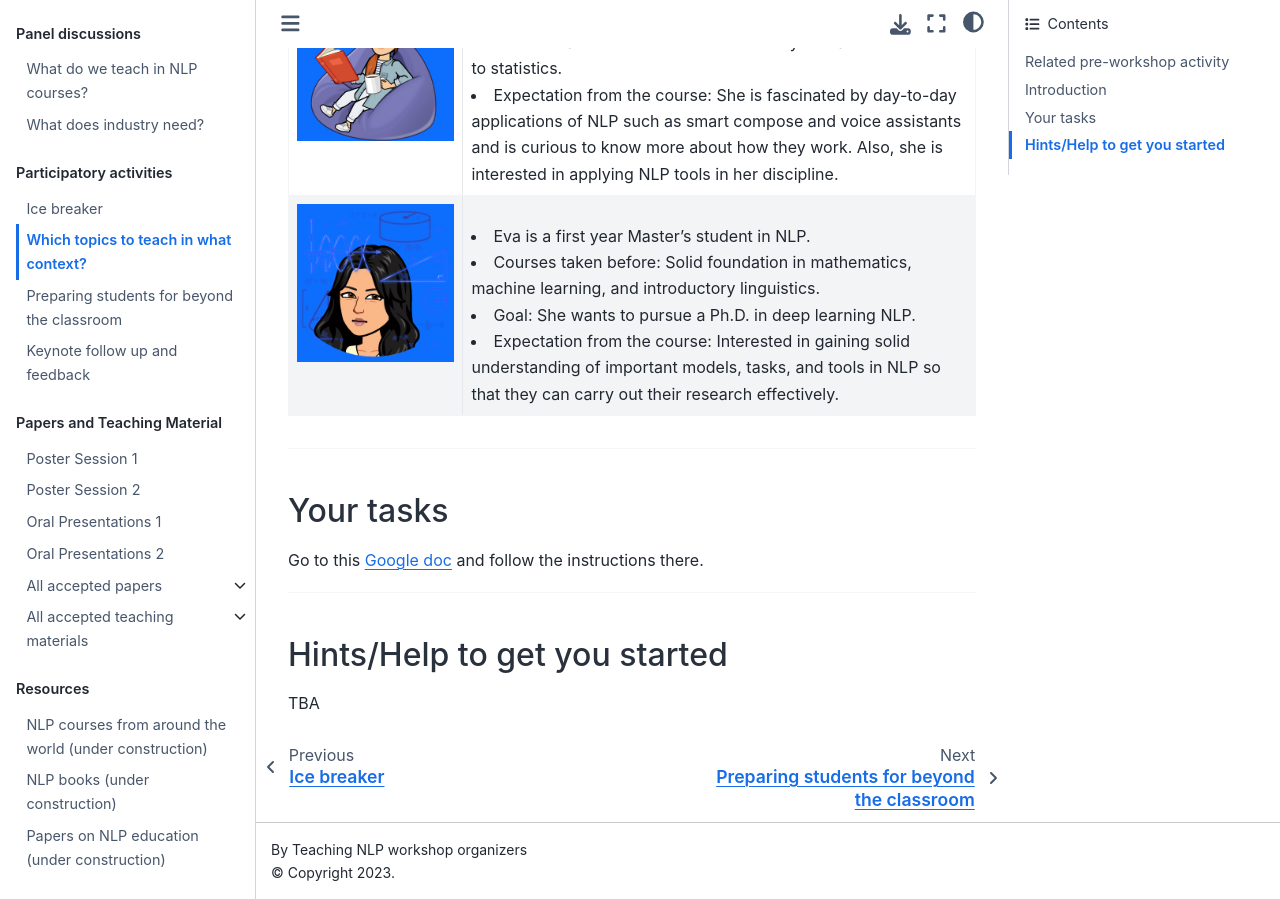
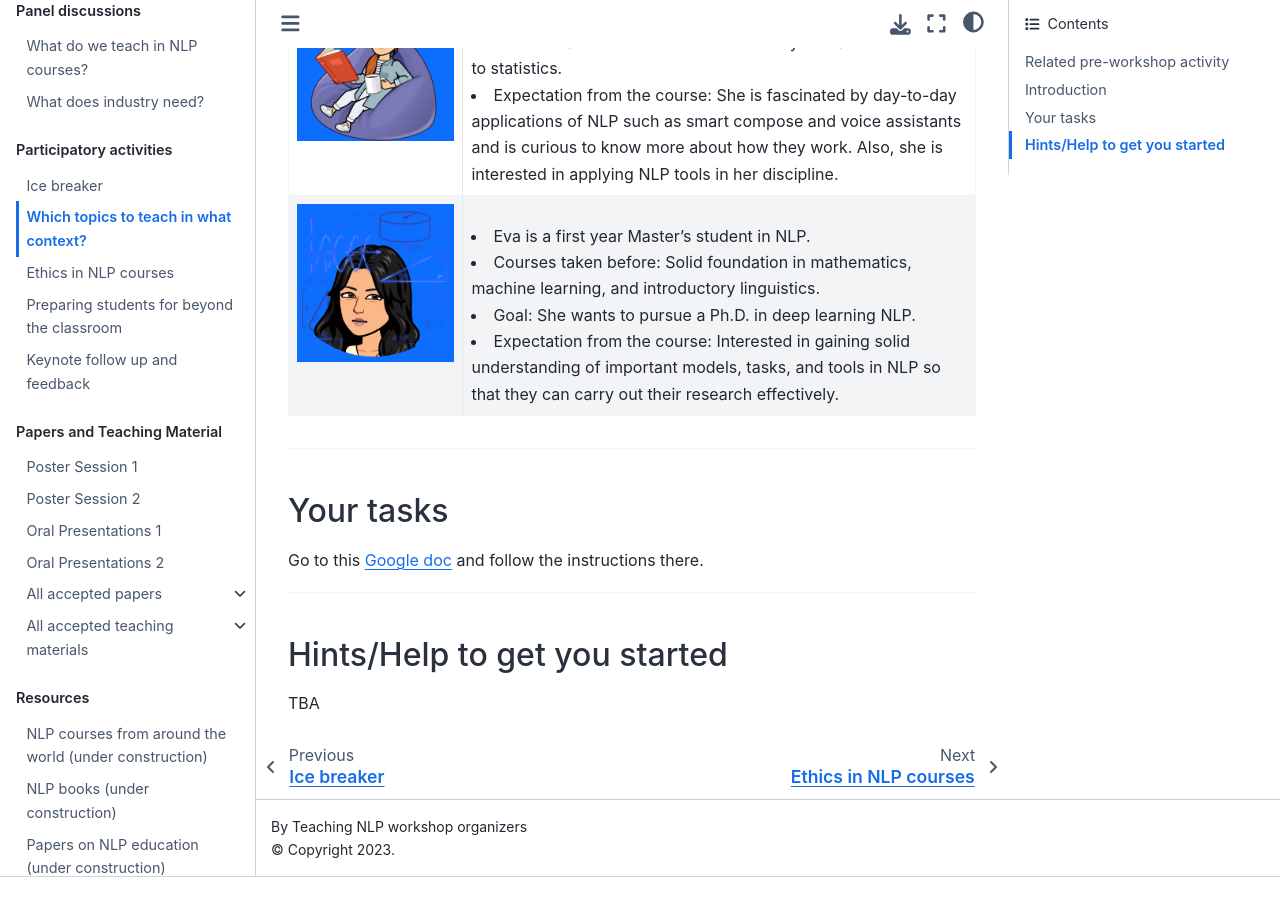
Before and after one commit to TeachingNLP/workshop-book, a Jupyter Book: the page built from activities/core-topics.md, in a window 1280 px wide and 900 px high, scrolled down 895 px. Built offline with Jupyter Book 1.0.4 settings and Sphinx 7.4.7 and the Sphinx Book theme 1.1.4, drawn with Linux system fonts in a browser that asks for light colours; after the commit the page ends 1772 px from its top, so only the background shows below that.

Commit message:
updating

```diff
--- a/_toc.yml
+++ b/_toc.yml
@@ -20,6 +20,7 @@
   chapters:
   - file: activities/ice-breaker.md
   - file: activities/core-topics.md
+  - file: activities/ethics-in-nlp.md
   - file: activities/industry-panel-follow-up.md
   - file: activities/feedback.md
 
```
